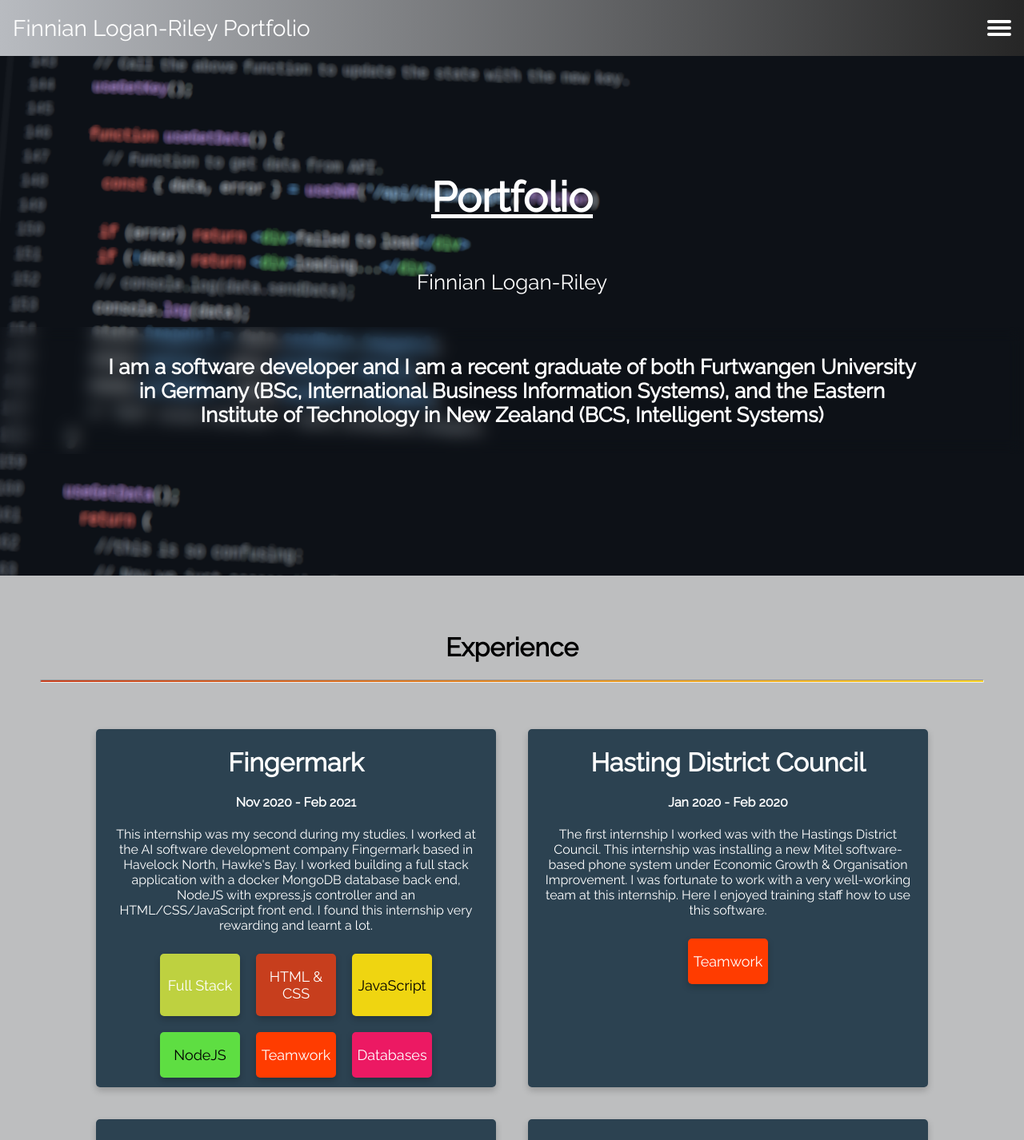
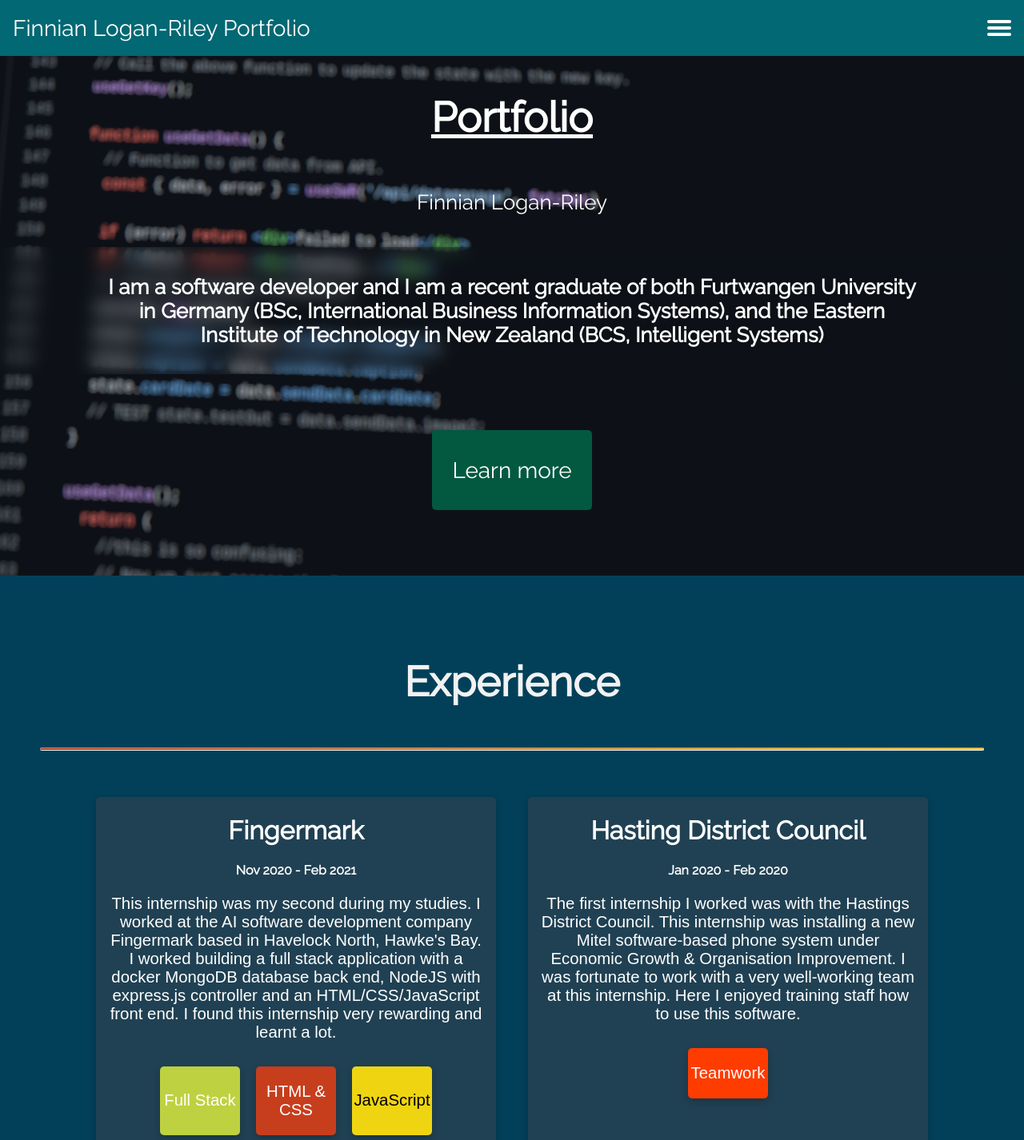
Before and after one commit to FinnianHBLR/finnianhblr-portfolio-react, a React (Create React App) app: page / in a window 1280 px wide. Shown: the top 1426 px of the page at 80% size. Built offline with nearby package versions, Linux system fonts and the light colour scheme.

Commit message:
Updated colors

```diff
--- a/src/App.js
+++ b/src/App.js
@@ -137,25 +137,28 @@ function App() {
           International Business Information Systems), and the Eastern Institute of Technology in New Zealand (BCS,
           Intelligent Systems)</h4>
       </div>
+      <div className='learnMoreBtn'>
+        <a href='#experienceSection'>Learn more</a>
+      </div>
         </header>
       </div>
           <div className='experiences' id='experienceSection'>
             <div className='experienceTitle'>
-            <h1>Experience</h1>
+            <p>Experience</p>
             <hr></hr>
             </div>
               {renderExperienceCards()}
           </div>
       <div className='projects' id='projectSection'>
         <div className='projectTitle'>
-          <h1>Notable Projects</h1>
+          <p>Notable Projects</p>
           <hr></hr>
         </div>
         {renderProjectCards()}
       </div>
       <div className='skills' id='skillSection'>
         <div className='skillTitle'>
-          <h1>Skills</h1>
+          <p>Skills</p>
           <hr></hr>
         </div>
         {renderSkillCards()}
--- a/src/App.scss
+++ b/src/App.scss
@@ -32,6 +32,19 @@ hr {
   position: relative;
   -webkit-animation: moving 2s;
   animation: moving 2s;
+
+}
+
+.cardContainer p {
+  /* Set text for only cards. */
+  font-size: calc(10px + 1.3vmin);
+  font-family: Arial, Helvetica, sans-serif;
+}
+
+.skillSummaryContainer p {
+  /* Set text for only cards. */
+  font-size: calc(10px + 1.3vmin);
+  font-family: Arial, Helvetica, sans-serif;
 
 }
 
@@ -107,8 +120,7 @@ hr {
   flex-direction: row;
   align-items: center;
   justify-content: space-between;
-  background-color: #00BAF0;
-  background: linear-gradient(to left, #262626,#b8bbc0);
+  background-color: #026873;
   color: #FFF;
   height: 70px;
   padding: 1em;
@@ -239,6 +251,42 @@ hr {
   }
 
 }
+.learnMoreBtn {
+  /* Turn button into clickable div. */
+  display: flex;
+  margin-top: 100px;
+  width: 200px;
+  height: 100px;
+  background-color: #025940;
+  border-radius: 5px;
+
+  a {
+    /* Center content. */
+    color: white;
+    text-decoration: none;
+    justify-content: center;
+    align-items: center;
+    /*Make link cover while div and center text */
+    height: 100%;
+    width: 100%;
+    display: flex;
+    font-size: calc(20px + 1vmin);
+
+  }
+
+  :hover {
+    /* Add gover effect, keep border rounded.*/
+    border-radius: 5px;
+    opacity: 0.5;
+    transition: all 0.8s
+  }
+
+}
+
+
+
+
+
 
 .personalStatementContainer{
   /* Add effects to personal statement below title. */
@@ -253,20 +301,22 @@ hr {
 // ------------------------
 
 .experiences {
-  background-color: #BDBEBF;
+  background-color: #024059;
   padding: 20px;
 }
 
 .projects {
   /* Background color behind project cards. */
-  background-color: #6A6D73;
+  background-color: #025940d5;
   /* Padding is needed as shadows extend over the edge and the background goes white */
   padding: 20px;
+
 }
+
 
 .skills {
   /* Background color behind skills cards. */
-  background-color: #84878C;
+  background-color: #014047d5;
   /* Padding is needed as shadows extend over the edge and the background goes white */
   padding: 20px;
 }
@@ -275,13 +325,23 @@ hr {
 /* Apply padding to titles of skills and projects. Also make titles white. */
 .projectTitle, .skillTitle {
   padding: 30px;
-  color: #f2f2f2;
 
+  p {
+    color: #f2f2f2;
+    font-size: calc(20px + 4vmin);
+    font-weight: 900;
+  }
 }
 
 .experienceTitle {
   padding: 30px;
-  color: #000000;
+  color: #ffffff;
+
+  p {
+    color: #f2f2f2;
+    font-size: calc(20px + 4vmin);
+    font-weight: 900;
+  }
 }
 
 .cardsContainer {
@@ -299,7 +359,7 @@ hr {
   border-radius: 5px;
   margin: 20px;
   /* Add background color to the cards to make them white. */
-  background-color: #2C4251;
+  background-color: #2c4251b7;
   width: 500px;
   color: #FFF;
   a{
@@ -351,6 +411,9 @@ footer {
   width: 100px;
 }
 
+
+
+/* TODO: USE VARIABLES INSTEAD OF REPEATING. */
 .colorDefJava{
   background-color: #e88242;
 
@@ -367,6 +430,15 @@ footer {
       text-decoration: none;
       color: #FFF;
   }
+
+  :hover {
+    /* Add gover effect, keep border rounded.*/
+    border-radius: 5px;
+    opacity: 0.8;
+    transition: all 0.8s
+  }
+
+
 }
 
 .colorDefCSS{
@@ -384,6 +456,13 @@ footer {
   {
       text-decoration: none;
       color: #FFF;
+  }
+
+  :hover {
+    /* Add gover effect, keep border rounded.*/
+    border-radius: 5px;
+    opacity: 0.8;
+    transition: all 0.8s
   }
 }
 
@@ -404,6 +483,12 @@ footer {
       text-decoration: none;
       color: #FFF;
   }
+  :hover {
+    /* Add gover effect, keep border rounded.*/
+    border-radius: 5px;
+    opacity: 0.8;
+    transition: all 0.8s
+  }
 }
 
 .colorDefReact{
@@ -423,6 +508,12 @@ footer {
       text-decoration: none;
       color: #FFF;
   }
+  :hover {
+    /* Add gover effect, keep border rounded.*/
+    border-radius: 5px;
+    opacity: 0.8;
+    transition: all 0.8s
+  }
 }
 
 .colorDefAWS-S3{
@@ -441,6 +532,12 @@ footer {
   {
       text-decoration: none;
       color: #FFF;
+  }
+  :hover {
+    /* Add gover effect, keep border rounded.*/
+    border-radius: 5px;
+    opacity: 0.8;
+    transition: all 0.8s
   }
 }
 
@@ -465,6 +562,12 @@ footer {
       text-decoration: none;
       color: #FFF;
   }
+  :hover {
+    /* Add gover effect, keep border rounded.*/
+    border-radius: 5px;
+    opacity: 0.8;
+    transition: all 0.8s
+  }
 }
 
 
@@ -485,6 +588,12 @@ footer {
       text-decoration: none;
       color: #000000;
   }
+  :hover {
+    /* Add gover effect, keep border rounded.*/
+    border-radius: 5px;
+    opacity: 0.8;
+    transition: all 0.8s
+  }
 }
 
 .colorDefData {
@@ -503,6 +612,12 @@ footer {
   {
       text-decoration: none;
       color: #FFF;
+  }
+  :hover {
+    /* Add gover effect, keep border rounded.*/
+    border-radius: 5px;
+    opacity: 0.8;
+    transition: all 0.8s
   }
 }
 
@@ -529,6 +644,12 @@ footer {
       text-decoration: none;
       color: #000000;
   }
+  :hover {
+    /* Add gover effect, keep border rounded.*/
+    border-radius: 5px;
+    opacity: 0.8;
+    transition: all 0.8s
+  }
 }
 
 .colorDefTypeScript {
@@ -548,6 +669,12 @@ footer {
       text-decoration: none;
       color: #FFF;
   }
+  :hover {
+    /* Add gover effect, keep border rounded.*/
+    border-radius: 5px;
+    opacity: 0.8;
+    transition: all 0.8s
+  }
 }
 
 .colorDefNodeJS {
@@ -566,6 +693,12 @@ footer {
   {
       text-decoration: none;
       color: #000000;
+  }
+  :hover {
+    /* Add gover effect, keep border rounded.*/
+    border-radius: 5px;
+    opacity: 0.8;
+    transition: all 0.8s
   }
 }
 
@@ -588,6 +721,13 @@ footer {
       color: #000000;
   }
 
+  :hover {
+    /* Add gover effect, keep border rounded.*/
+    border-radius: 5px;
+    opacity: 0.8;
+    transition: all 0.8s
+  }
+
 }
 
 .colorDefPandas {
@@ -606,6 +746,12 @@ footer {
   {
       text-decoration: none;
       color: #FFF;
+  }
+  :hover {
+    /* Add gover effect, keep border rounded.*/
+    border-radius: 5px;
+    opacity: 0.8;
+    transition: all 0.8s
   }
 }
 
@@ -626,6 +772,12 @@ footer {
       text-decoration: none;
       color: #FFF;
   }
+  :hover {
+    /* Add gover effect, keep border rounded.*/
+    border-radius: 5px;
+    opacity: 0.8;
+    transition: all 0.8s
+  }
 }
 
 .colorDefNumPy {
@@ -644,6 +796,12 @@ footer {
   {
       text-decoration: none;
       color: #FFF;
+  }
+  :hover {
+    /* Add gover effect, keep border rounded.*/
+    border-radius: 5px;
+    opacity: 0.8;
+    transition: all 0.8s
   }
 }
 
@@ -667,6 +825,12 @@ footer {
       color: #FFF;
 
   }
+  :hover {
+    /* Add gover effect, keep border rounded.*/
+    border-radius: 5px;
+    opacity: 0.8;
+    transition: all 0.8s
+  }
 }
 
 .colorDefNextJS{
@@ -687,6 +851,12 @@ footer {
       color: #FFF;
 
   }
+  :hover {
+    /* Add gover effect, keep border rounded.*/
+    border-radius: 5px;
+    opacity: 0.8;
+    transition: all 0.8s
+  }
 }
 
 .colorDefFront-End{
@@ -706,7 +876,14 @@ footer {
       text-decoration: none;
       color: #FFF;
 
-  }}
+  }
+  :hover {
+    /* Add gover effect, keep border rounded.*/
+    border-radius: 5px;
+    opacity: 0.8;
+    transition: all 0.8s
+  }
+}
 .colorDefBack-End{
   background-color: #480a0a;
 
@@ -724,7 +901,14 @@ footer {
       text-decoration: none;
       color: #FFF;
 
-  }}
+  }
+  :hover {
+    /* Add gover effect, keep border rounded.*/
+    border-radius: 5px;
+    opacity: 0.8;
+    transition: all 0.8s
+  }
+}
 
 .colorDefFull-Stack{
   background-color: #bed140;
@@ -743,7 +927,14 @@ footer {
       text-decoration: none;
       color: #FFF;
 
-  }}
+  }
+  :hover {
+    /* Add gover effect, keep border rounded.*/
+    border-radius: 5px;
+    opacity: 0.8;
+    transition: all 0.8s
+  }
+}
 
 .colorDefIoT {
   background-color: #800080;
@@ -762,6 +953,12 @@ footer {
       text-decoration: none;
       color: #FFF;
 
+  }
+  :hover {
+    /* Add gover effect, keep border rounded.*/
+    border-radius: 5px;
+    opacity: 0.8;
+    transition: all 0.8s
   }
 }
 
@@ -783,6 +980,12 @@ footer {
       text-decoration: none;
       color: #000000;
   }
+  :hover {
+    /* Add gover effect, keep border rounded.*/
+    border-radius: 5px;
+    opacity: 0.8;
+    transition: all 0.8s
+  }
 }
 
 .colorDefRemote-Build{
@@ -802,6 +1005,12 @@ footer {
       text-decoration: none;
       color: #FFF;
   }
+  :hover {
+    /* Add gover effect, keep border rounded.*/
+    border-radius: 5px;
+    opacity: 0.8;
+    transition: all 0.8s
+  }
 }
 
 .colorDefTeamwork{
@@ -820,6 +1029,12 @@ footer {
   {
       text-decoration: none;
       color: #FFF;
+  }
+  :hover {
+    /* Add gover effect, keep border rounded.*/
+    border-radius: 5px;
+    opacity: 0.8;
+    transition: all 0.8s
   }
 }
 
@@ -841,6 +1056,12 @@ footer {
       text-decoration: none;
       color: #FFF;
   }
+  :hover {
+    /* Add gover effect, keep border rounded.*/
+    border-radius: 5px;
+    opacity: 0.8;
+    transition: all 0.8s
+  }
 
 }
 
@@ -861,6 +1082,12 @@ footer {
       text-decoration: none;
       color: #FFF;
   }
+  :hover {
+    /* Add gover effect, keep border rounded.*/
+    border-radius: 5px;
+    opacity: 0.8;
+    transition: all 0.8s
+  }
 }
 
 .colorDefDatabases{
@@ -879,6 +1106,12 @@ footer {
   {
       text-decoration: none;
       color: #FFF;
+  }
+  :hover {
+    /* Add gover effect, keep border rounded.*/
+    border-radius: 5px;
+    opacity: 0.8;
+    transition: all 0.8s
   }
 }
 
```
